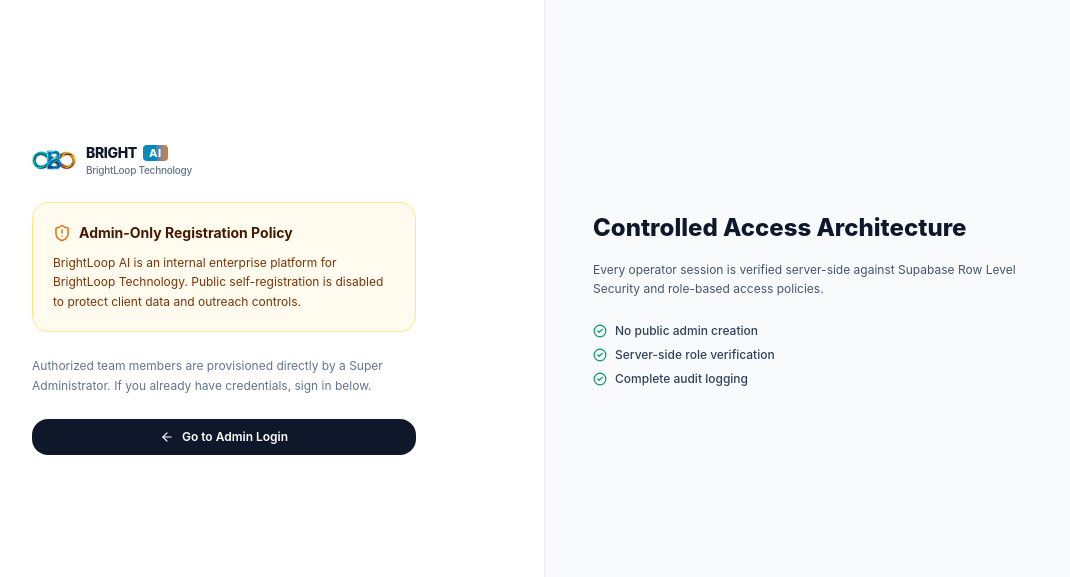
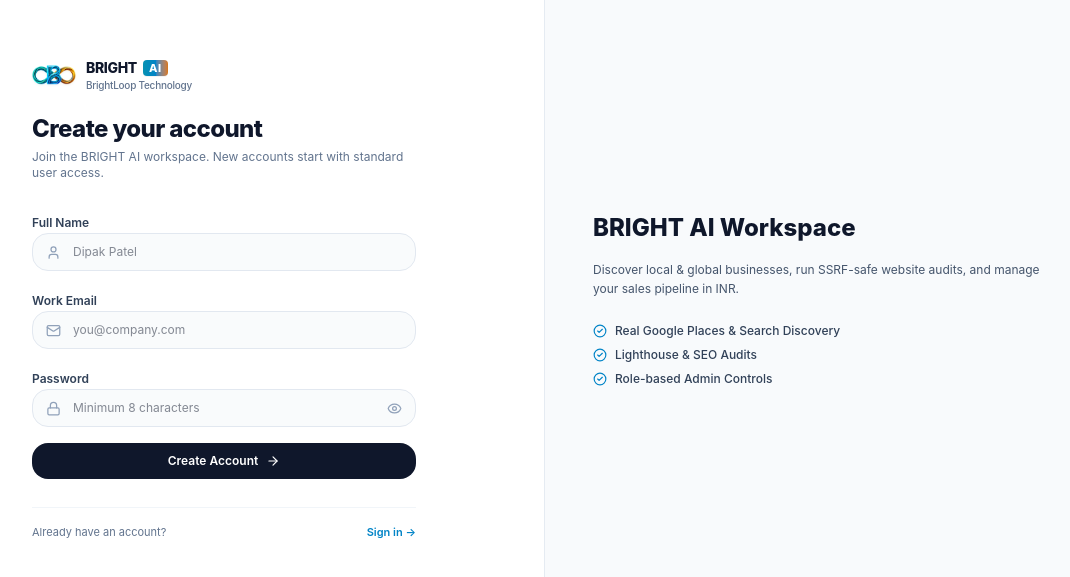
Before and after one commit to dnp8155/brightos, a Next.js app: page /signup in a window 1280 px wide. Shown: the part 101-678 px from the top of the page, without its empty margins (96-1166 px from the left). Built offline with nearby package versions, Linux system fonts and the light colour scheme.

Commit message:
feat: enable user signup flow with email verification and link from Login

```diff
--- a/src/app/(auth)/login/page.tsx
+++ b/src/app/(auth)/login/page.tsx
@@ -139,7 +139,10 @@ function LoginContent() {
           <div className="pt-4 border-t border-slate-100 flex items-center justify-between text-[11px] text-slate-500">
             <span className="flex items-center gap-1.5 font-medium">
               <ShieldCheck size={14} className="text-emerald-600" />
-              Admin-only portal
+              New here?{" "}
+              <Link href="/signup" className="font-semibold text-[#0284c7] hover:underline">
+                Create account
+              </Link>
             </span>
             <Link href="/" className="font-semibold text-slate-700 hover:text-[#0284c7]">
               &larr; Public site
--- a/src/app/(auth)/signup/page.tsx
+++ b/src/app/(auth)/signup/page.tsx
@@ -1,50 +1,169 @@
 "use client";
 
-import React from "react";
+import React, { useState } from "react";
 import Link from "next/link";
+import { createClient } from "@/lib/supabase/client";
 import { BrandLogo } from "@/components/brand-logo";
-import { ShieldAlert, ArrowLeft, CheckCircle2 } from "lucide-react";
+import { Mail, Lock, User, ArrowRight, CheckCircle2, AlertCircle, Eye, EyeOff } from "lucide-react";
 
 export default function SignupPage() {
+  const [fullName, setFullName] = useState("");
+  const [email, setEmail] = useState("");
+  const [password, setPassword] = useState("");
+  const [showPassword, setShowPassword] = useState(false);
+  const [loading, setLoading] = useState(false);
+  const [errorMsg, setErrorMsg] = useState<string | null>(null);
+  const [success, setSuccess] = useState(false);
+
+  const handleSignup = async (e: React.FormEvent) => {
+    e.preventDefault();
+    if (password.length < 8) {
+      setErrorMsg("Password must be at least 8 characters.");
+      return;
+    }
+
+    setLoading(true);
+    setErrorMsg(null);
+
+    const supabase = createClient();
+    const { error } = await supabase.auth.signUp({
+      email,
+      password,
+      options: {
+        data: { full_name: fullName, role: "user" },
+        emailRedirectTo: `${window.location.origin}/auth/callback`
+      }
+    });
+
+    if (error) {
+      setErrorMsg(error.message);
+    } else {
+      setSuccess(true);
+    }
+    setLoading(false);
+  };
+
   return (
     <div className="min-h-screen bg-white flex flex-col lg:flex-row">
       <div className="flex-1 flex flex-col justify-center px-6 py-12 sm:px-12 lg:px-20 bg-white">
-        <div className="w-full max-w-sm mx-auto space-y-6">
-          <BrandLogo size="md" variant="full" />
-
-          <div className="p-5 rounded-2xl bg-amber-50/80 border border-amber-200 text-amber-950 space-y-2.5">
-            <div className="flex items-center gap-2 font-bold text-sm">
-              <ShieldAlert size={18} className="text-amber-600" />
-              <span>Admin-Only Registration Policy</span>
+        <div className="w-full max-w-sm mx-auto space-y-7">
+          <div className="space-y-3">
+            <BrandLogo size="md" variant="full" />
+            <div className="pt-2">
+              <h1 className="text-2xl font-extrabold text-slate-900 tracking-tight">
+                Create your account
+              </h1>
+              <p className="text-xs text-slate-500 mt-1">
+                Join the BRIGHT AI workspace. New accounts start with standard user access.
+              </p>
             </div>
-            <p className="text-xs text-amber-900 leading-relaxed">
-              BrightLoop AI is an internal enterprise platform for BrightLoop Technology. Public self-registration is disabled to protect client data and outreach controls.
-            </p>
           </div>
 
-          <p className="text-xs text-slate-500 leading-relaxed">
-            Authorized team members are provisioned directly by a Super Administrator. If you already have credentials, sign in below.
-          </p>
+          {errorMsg && (
+            <div className="p-3.5 rounded-xl bg-red-50 border border-red-200 text-red-700 text-xs flex items-start gap-2.5">
+              <AlertCircle size={16} className="shrink-0 mt-0.5 text-red-500" />
+              <span>{errorMsg}</span>
+            </div>
+          )}
 
-          <Link
-            href="/login"
-            className="w-full py-2.5 rounded-xl bg-slate-900 hover:bg-slate-800 text-white font-semibold text-xs flex items-center justify-center gap-2 transition-all"
-          >
-            <ArrowLeft size={14} /> Go to Admin Login
-          </Link>
+          {success ? (
+            <div className="p-5 rounded-2xl bg-emerald-50 border border-emerald-200 text-emerald-900 space-y-2 text-center">
+              <CheckCircle2 size={24} className="mx-auto text-emerald-600" />
+              <h2 className="text-sm font-bold">Account Created</h2>
+              <p className="text-xs text-emerald-800 leading-relaxed">
+                Check your inbox at <strong>{email}</strong> to verify your email address, then sign in.
+              </p>
+              <Link
+                href="/login"
+                className="inline-block mt-2 px-4 py-2 rounded-lg bg-slate-900 text-white text-xs font-semibold"
+              >
+                Go to Login
+              </Link>
+            </div>
+          ) : (
+            <form onSubmit={handleSignup} className="space-y-4">
+              <div className="space-y-1.5">
+                <label className="text-xs font-semibold text-slate-700">Full Name</label>
+                <div className="relative">
+                  <User className="absolute left-3.5 top-3 text-slate-400" size={15} />
+                  <input
+                    type="text"
+                    required
+                    value={fullName}
+                    onChange={(e) => setFullName(e.target.value)}
+                    placeholder="Dipak Patel"
+                    className="w-full bg-slate-50/80 border border-slate-200 rounded-xl pl-10 pr-3 py-2.5 text-xs text-slate-900 focus:outline-none focus:bg-white focus:ring-2 focus:ring-[#0284c7]/20 focus:border-[#0284c7]"
+                  />
+                </div>
+              </div>
+
+              <div className="space-y-1.5">
+                <label className="text-xs font-semibold text-slate-700">Work Email</label>
+                <div className="relative">
+                  <Mail className="absolute left-3.5 top-3 text-slate-400" size={15} />
+                  <input
+                    type="email"
+                    required
+                    value={email}
+                    onChange={(e) => setEmail(e.target.value)}
+                    placeholder="you@company.com"
+                    className="w-full bg-slate-50/80 border border-slate-200 rounded-xl pl-10 pr-3 py-2.5 text-xs text-slate-900 focus:outline-none focus:bg-white focus:ring-2 focus:ring-[#0284c7]/20 focus:border-[#0284c7]"
+                  />
+                </div>
+              </div>
+
+              <div className="space-y-1.5">
+                <label className="text-xs font-semibold text-slate-700">Password</label>
+                <div className="relative">
+                  <Lock className="absolute left-3.5 top-3 text-slate-400" size={15} />
+                  <input
+                    type={showPassword ? "text" : "password"}
+                    required
+                    value={password}
+                    onChange={(e) => setPassword(e.target.value)}
+                    placeholder="Minimum 8 characters"
+                    className="w-full bg-slate-50/80 border border-slate-200 rounded-xl pl-10 pr-10 py-2.5 text-xs text-slate-900 focus:outline-none focus:bg-white focus:ring-2 focus:ring-[#0284c7]/20 focus:border-[#0284c7]"
+                  />
+                  <button
+                    type="button"
+                    onClick={() => setShowPassword(!showPassword)}
+                    className="absolute right-3.5 top-3 text-slate-400 hover:text-slate-600"
+                  >
+                    {showPassword ? <EyeOff size={15} /> : <Eye size={15} />}
+                  </button>
+                </div>
+              </div>
+
+              <button
+                type="submit"
+                disabled={loading}
+                className="w-full py-2.5 rounded-xl bg-slate-900 hover:bg-slate-800 text-white font-semibold text-xs flex items-center justify-center gap-2 transition-all disabled:opacity-50"
+              >
+                {loading ? "Creating account..." : "Create Account"}
+                {!loading && <ArrowRight size={14} />}
+              </button>
+            </form>
+          )}
+
+          <div className="pt-4 border-t border-slate-100 flex items-center justify-between text-[11px] text-slate-500">
+            <span>Already have an account?</span>
+            <Link href="/login" className="font-semibold text-[#0284c7] hover:underline">
+              Sign in &rarr;
+            </Link>
+          </div>
         </div>
       </div>
 
       <div className="hidden lg:flex lg:w-1/2 bg-[#f8fafc] border-l border-slate-200/80 p-12 flex-col justify-center">
         <div className="max-w-md space-y-4">
-          <h2 className="text-2xl font-extrabold text-slate-900">Controlled Access Architecture</h2>
+          <h2 className="text-2xl font-extrabold text-slate-900">BRIGHT AI Workspace</h2>
           <p className="text-xs text-slate-600 leading-relaxed">
-            Every operator session is verified server-side against Supabase Row Level Security and role-based access policies.
+            Discover local & global businesses, run SSRF-safe website audits, and manage your sales pipeline in INR.
           </p>
           <div className="space-y-2 pt-2">
-            {["No public admin creation", "Server-side role verification", "Complete audit logging"].map((t) => (
+            {["Real Google Places & Search Discovery", "Lighthouse & SEO Audits", "Role-based Admin Controls"].map((t) => (
               <div key={t} className="flex items-center gap-2 text-xs font-medium text-slate-700">
-                <CheckCircle2 size={14} className="text-emerald-600" />
+                <CheckCircle2 size={14} className="text-[#0284c7]" />
                 <span>{t}</span>
               </div>
             ))}
```
